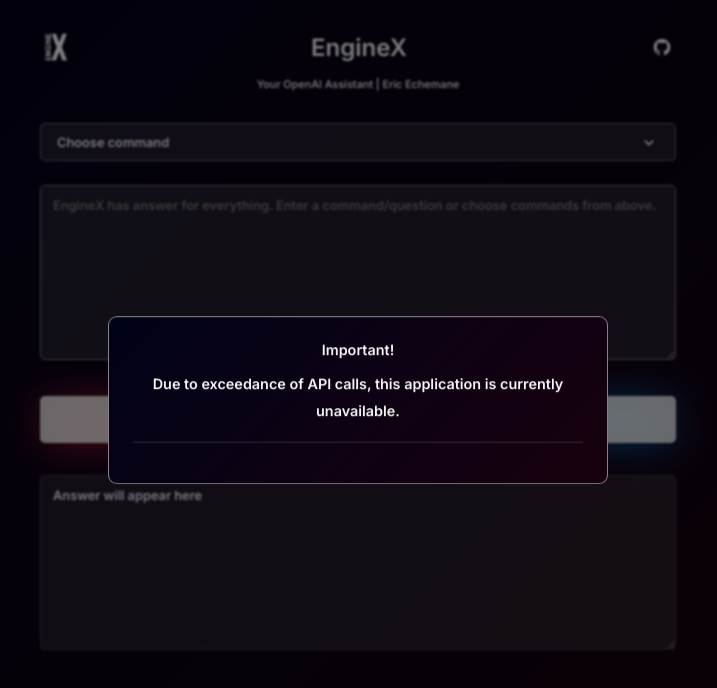
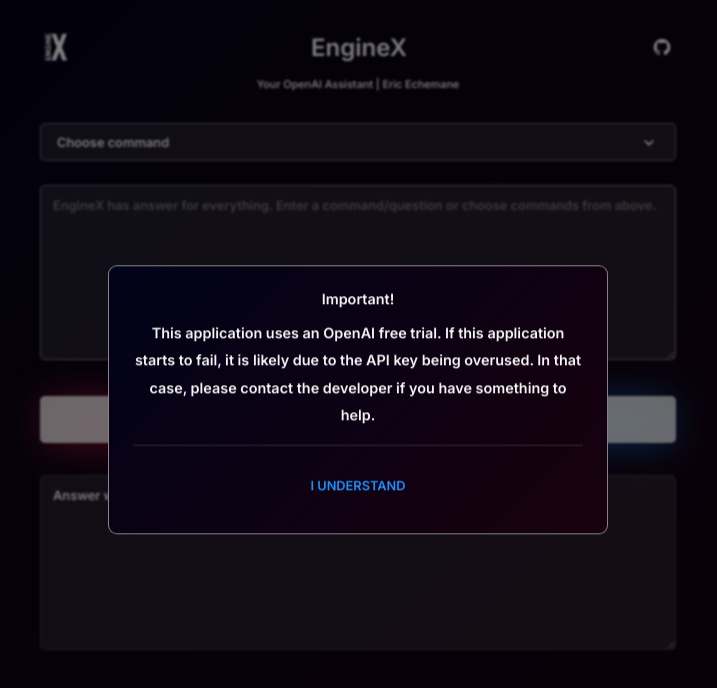
Before and after one commit to Stardev1127/Open_AI_Chatbot, a Svelte app: page / in a window 1280 px wide. Shown: the top 688 px of the page, without its empty margins (282-999 px from the left). Built offline with nearby package versions, Linux system fonts and the light colour scheme.

Commit message:
test for new api key

```diff
--- a/src/components/disclaimer.svelte
+++ b/src/components/disclaimer.svelte
@@ -1,22 +1,22 @@
 <script>
-    // export let close;
+    export let close;
     import { slide } from "svelte/transition";
 </script>
 
 <main transition:slide={{ duration: 128 }}>
     <h4 class="text-center" style="margin-bottom: .75rem;">Important!</h4>
     <p class="text-center" style="line-height: 190%;">
-        <!-- This application uses an OpenAI free trial. If this application starts
+        This application uses an OpenAI free trial. If this application starts
         to fail, it is likely due to the API key being overused. In that case,
-        please contact the developer if you have something to help. -->
-        Due to exceedance of API calls, this application is currently unavailable.
+        please contact the developer if you have something to help.
+        <!-- Due to exceedance of API calls, this application is currently unavailable. -->
     </p>
     <hr />
-    <!-- <button on:click={close}> I understand </button> -->
+    <button on:click={close}> I understand </button>
 </main>
 
 <style>
-    /* button:hover {
+    button:hover {
         background-color: hsla(0, 0%, 100%, 0.1);
     }
     button:active {
@@ -32,7 +32,7 @@
         font-size: 0.8rem;
         font-weight: 600;
         transition: 100ms;
-    } */
+    }
     hr {
         opacity: 0.1;
         margin: 1rem 0;
```
